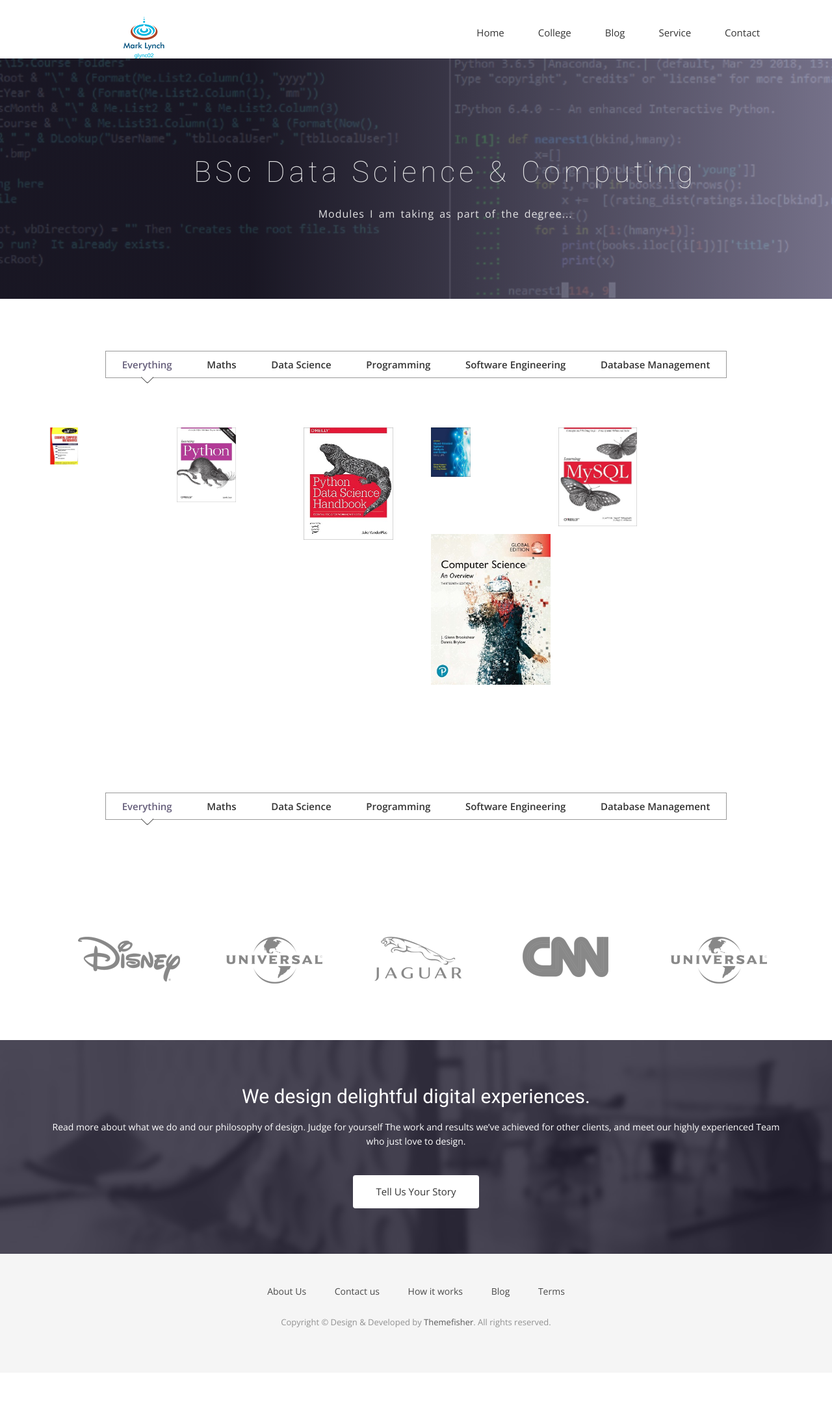
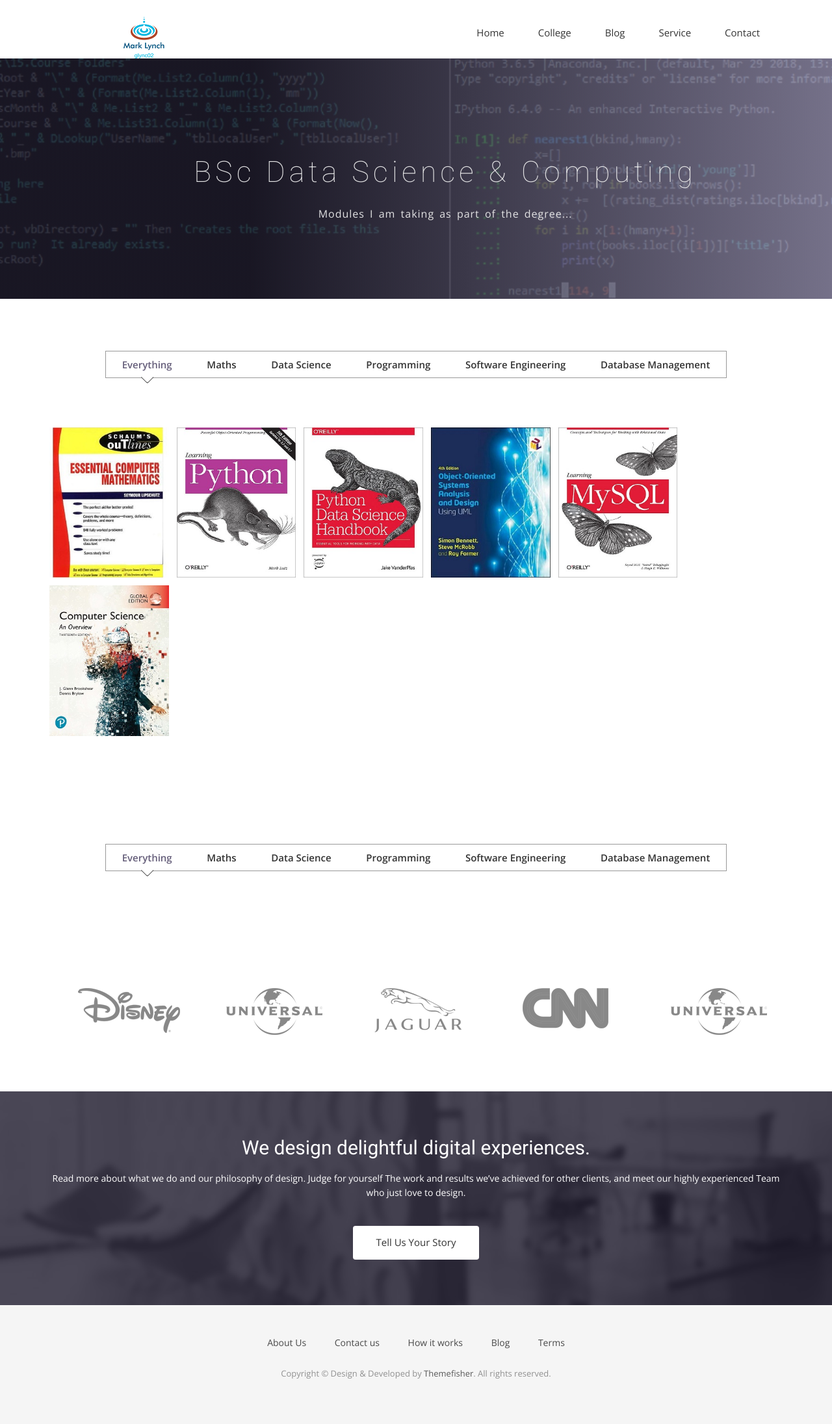
Before and after one commit to marklunch/marklunch.github.io, a Jekyll site: the page built from college.html, in a window 1280 px wide. Shown: the whole page at 65% size. Built offline with Jekyll 4.4.1, drawn with Linux system fonts in a browser that asks for light colours; nearby versions of some CDN libraries; some web fonts are replaced; before the commit the page ends 2113 px from its top, so only the background shows below that.

Commit message:
Update college.html

```diff
--- a/college.html
+++ b/college.html
@@ -37,7 +37,7 @@
                 <ul id="portfolio-contant-active">
                     <li class="mix Maths DBase">
                       <a href="https://github.com/marklunch/Maths-for-computing">
-                        <img src="{{ site.baseurl }}/img/portfolio/m4c.jpg" alt="" style="width:25%">
+                        <img src="{{ site.baseurl }}/img/portfolio/m4c.jpg" alt="">
                         <div class="overly">
                           <div class="position-center">
                             <h2>Maths for Computing</h2>
@@ -49,7 +49,7 @@
                   </li>
                   <li class="mix Programming">
                     <a href="https://github.com/marklunch/ITP">
-                      <img src="{{ site.baseurl }}/img/portfolio/itp.jpg" alt="" style="width:50%">
+                      <img src="{{ site.baseurl }}/img/portfolio/itp.jpg" alt="">
                       <div class="overly">
                         <div class="position-center">
                           <h2>Introduction to Programming</h2>
@@ -61,7 +61,7 @@
                   </li>
                   <li class="mix DataSci Programming">
                     <a href="https://github.com/marklunch/FDS1">
-                      <img src="{{ site.baseurl }}/img/portfolio/fds1.jpg" alt="" style="width:75%">
+                      <img src="{{ site.baseurl }}/img/portfolio/fds1.jpg" alt="">
                       <div class="overly">
                         <div class="position-center">
                           <h2>Foundations of Data Science 1</h2>
@@ -74,7 +74,7 @@
                   </li>
                   <li class="mix SoftEng">
                     <a href="https://github.com/marklunch/SAD1">
-                      <img src="{{ site.baseurl }}/img/portfolio/sad1.jpg" alt="" style="width:33%">
+                      <img src="{{ site.baseurl }}/img/portfolio/sad1.jpg" alt="">
                       <div class="overly">
                         <div class="position-center">
                           <h2>System Analysis and Design 1</h2>
@@ -87,7 +87,7 @@
 
                   <li class="mix DBase">
                     <a href="https://github.com/marklunch/IN1">
-                      <img src="{{ site.baseurl }}/img/portfolio/in1.jpg" alt="" style="width:66%">
+                      <img src="{{ site.baseurl }}/img/portfolio/in1.jpg" alt="">
                       <div class="overly">
                         <div class="position-center">
                           <h2>Introduction to Databases</h2>
@@ -99,7 +99,7 @@
                   </li>
                   <li class="mix Programming Maths">
                     <a href="https://github.com/marklunch/ICS">
-                      <img src="{{ site.baseurl }}/img/portfolio/ics.jpg" alt="" style="width:100%">
+                      <img src="{{ site.baseurl }}/img/portfolio/ics.jpg" alt="">
                       <div class="overly">
                         <div class="position-center">
                           <h2>Introduction to Computer Systems</h2>
```
